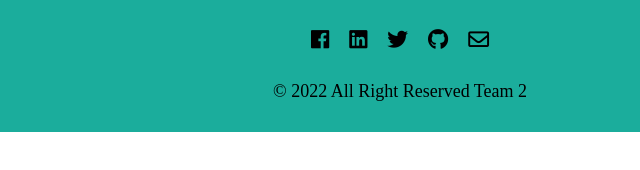
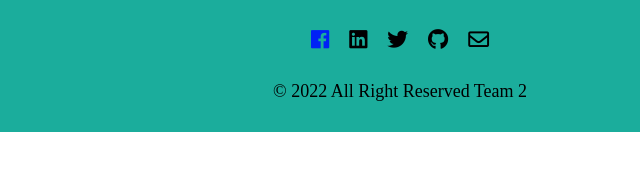
Before and after one commit to GSG-G11/team2-one-page-portfolio, a plain HTML site: page index.html in a window 1280 px wide. In both pictures the pointer is over the icon 560 px from the left and 40 px from the top of the page. Shown: the full height of the page, 240-880 px from the left. Drawn offline with Linux system fonts and the light colour scheme.

Commit message:
add hover for link icon Relates #9

```diff
--- a/style.css
+++ b/style.css
@@ -22,6 +22,9 @@ footer {
   margin: 0 10px;
   color: black;
 }
+.social-icon a i:hover {
+  color: #0021f5;
+}
 .copyright {
   padding: 30px 10px;
   text-align: center;
```
